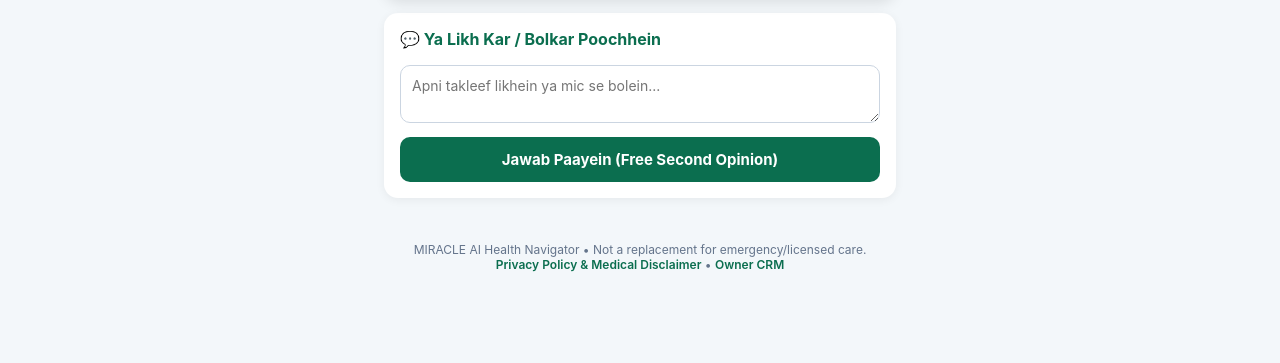
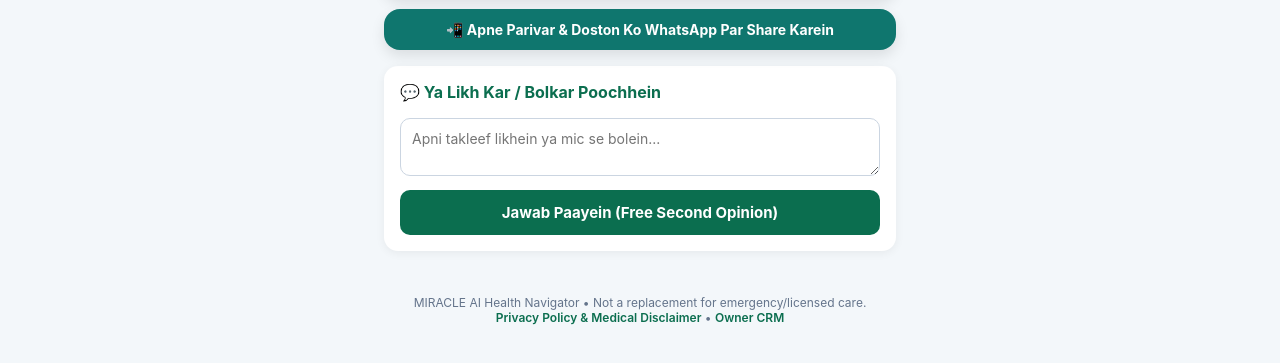
Before and after one commit to miracle-core/miracle-core, a plain HTML site: page static/index.html in a window 1280 px wide. Shown: the part 509-872 px from the top of the page. Drawn offline with Linux system fonts and the light colour scheme.

Commit message:
Add WhatsApp Link Preview & In-App Share Button

```diff
--- a/static/index.html
+++ b/static/index.html
@@ -104,6 +104,11 @@
     footer { text-align: center; font-size: 12px; color: #64748b; padding: 16px; }
     footer a { color: #0b6e4f; text-decoration: none; font-weight: 600; }
   </style>
+  <meta name="description" content="MIRACLE AI: Unbiased Second Opinion, Medical Report Scanner & Verified 10km Doctors." />
+  <meta property="og:title" content="MIRACLE • Sachai & Free AI Second Opinion" />
+  <meta property="og:description" content="Call Doctor AI se bolkar baat karein, Report scan karein, aur 10km mein sahi doctor dhoondhein." />
+  <meta property="og:type" content="website" />
+  <meta property="og:url" content="https://miracle-core.onrender.com/" />
 </head>
 <body>
 
@@ -152,6 +157,9 @@
     <button class="big-btn btn-doc" onclick="showSection('partnerSection')">
       <span class="ico">👨‍⚕️</span>
       <span>For Doctors & Clinics: Apna 10km Ad / Free Camp Lagayein</span>
+    </button>
+    <button class="big-btn" style="background:#0f766e;grid-column:span 2;padding:12px;font-size:14px;" onclick="shareMiracle()">
+      <span>📲 Apne Parivar & Doston Ko WhatsApp Par Share Karein</span>
     </button>
   </div>
 
@@ -633,6 +641,10 @@
     const d = await res.json();
     alert(d.message || "Sent for approval!");
   }
+  function shareMiracle() {
+    const txt = encodeURIComponent("🩺 Kisi bhi report ya ilaj par Free Second Opinion paayein — MIRACLE AI se bolkar baat karein:\nhttps://miracle-core.onrender.com/");
+    window.open("https://wa.me/?text=" + txt, "_blank");
+  }
 </script>
 </body>
 </html>
```
